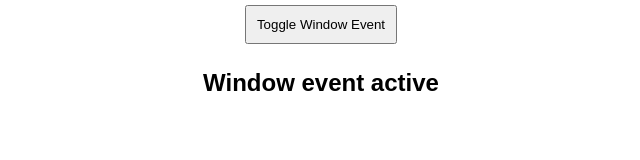
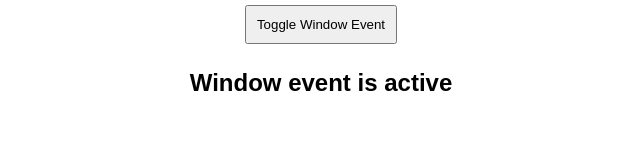
Before and after one commit to OmarMWarraich/react-code-challenges, a React (Create React App) app: page / in a window 1280 px wide. Both pictures are taken after a click on the button "Toggle Window Event". Shown: the top 160 px of the page, without its empty margins (319-959 px from the left). Built offline with nearby package versions, Linux system fonts and the light colour scheme.

Commit message:
feat: Window Event

```diff
--- a/src/06-add-window-event/WindowEvent.js
+++ b/src/06-add-window-event/WindowEvent.js
@@ -1,5 +1,15 @@
+import { useEffect } from "react"
+
 export default function WindowEvent () {
+    useEffect(() => {
+        const doubleClick = () => alert('double click')
+
+        window.addEventListener('dblclick', doubleClick)
+
+        return () =>
+            window.removeEventListener('dblclick', doubleClick)
+    }, [])
     return (
-      <h2>Window event active</h2>
+      <h2>Window event is active</h2>
     )
   }
```
